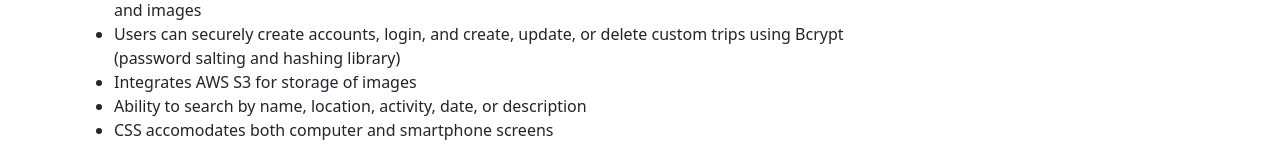
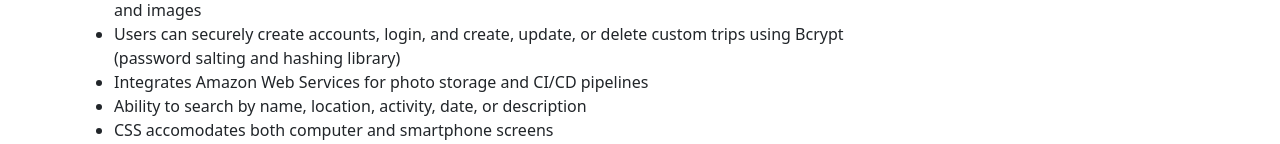
Before and after one commit to amlight1938/trip_frontend_deploy_repo, a React (Create React App) app: page /about in a window 1280 px wide. Shown: the part 656-800 px from the top of the page. Built offline with nearby package versions, Linux system fonts and the light colour scheme; no server answers.

Commit message:
added AWS to website description

```diff
--- a/src/Paragraph and image section/Paragraph.js
+++ b/src/Paragraph and image section/Paragraph.js
@@ -21,7 +21,7 @@ const Paragraph = ({title, pgraph, image, img_left_bool, about_bool}) => {
                                             <li>RESTful web application utilizes CRUD (create, read, update, destroy) operations between frontend and backend API</li>
                                             <li>Implements SQL on relational database with associations between users, trips, activities, itineraries, and images</li>
                                             <li>Users can securely create accounts, login, and create, update, or delete custom trips using Bcrypt (password salting and hashing library)</li>
-                                            <li>Integrates AWS S3 for storage of images</li>
+                                            <li>Integrates Amazon Web Services for photo storage and CI/CD pipelines</li>
                                             <li>Ability to search by name, location, activity, date, or description</li>
                                             <li>CSS accomodates both computer and smartphone screens</li>
                                         </ul>
```
